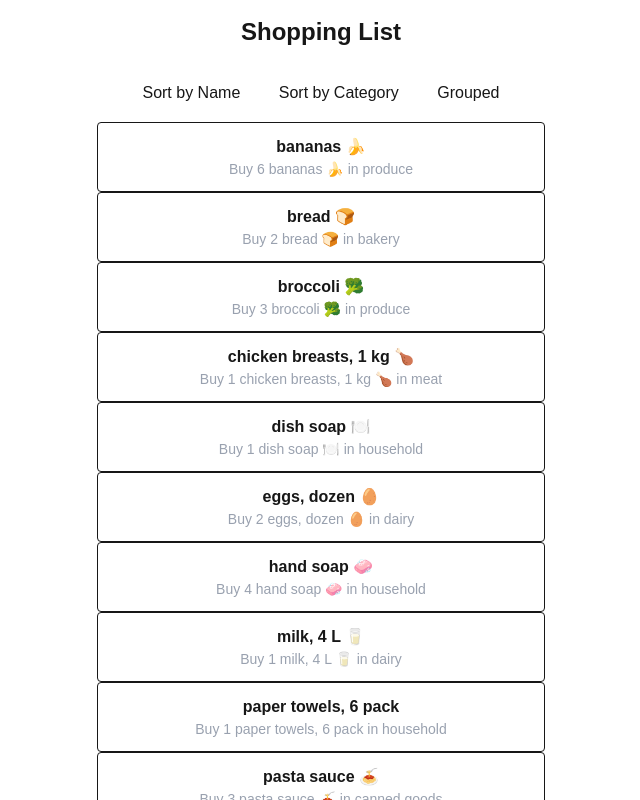
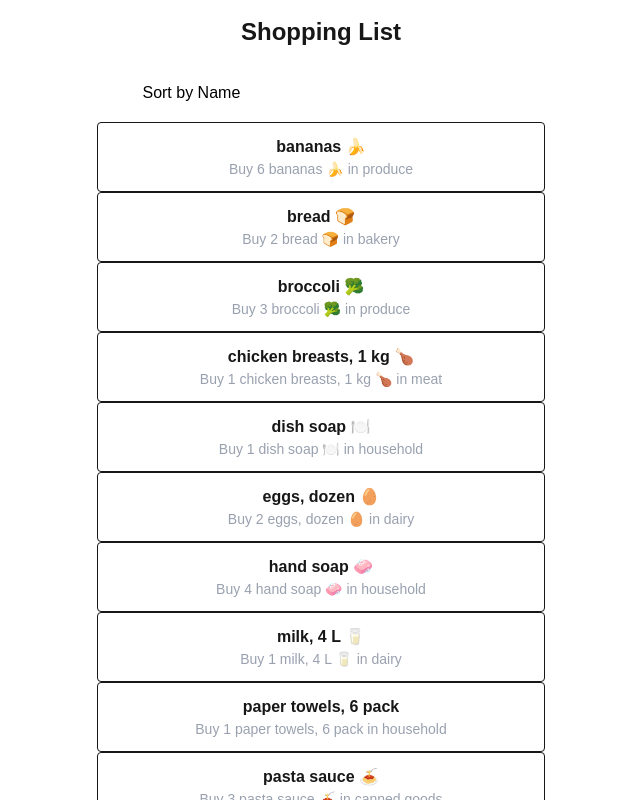
Before and after one commit to swemwave/cprg306-assignments, a Next.js app: page /week-5 in a window 1280 px wide. Shown: the top 800 px of the page, without its empty margins (319-959 px from the left). Built offline with nearby package versions, Linux system fonts and the light colour scheme.

Commit message:
highlighted buttons when active

```diff
--- a/app/week-5/item-list.tsx
+++ b/app/week-5/item-list.tsx
@@ -15,13 +15,37 @@ export default function ItemList() {
   const items = itemsData as ShoppingItem[];
   const [sortBy, setSortBy] = useState("name");
 
-  const buttons = (
-    <div className="space-x-2 py-3">
-      <button className="border border-white px-3 py-1 rounded" onClick={() => setSortBy("name")}>Sort by Name <br /></button>{" "}
-      <button className="border border-white px-3 py-1 rounded"onClick={() => setSortBy("category")}>Sort by Category <br /></button>{" "}
-      <button className="border border-white px-3 py-1 rounded" onClick={() => setSortBy("grouped")}>Grouped <br /></button>
-    </div>
-  );
+const buttons = (
+  <div className="space-x-2 py-3">
+    <button
+      onClick={() => setSortBy("name")}
+      className={`border border-white px-3 py-1 rounded ${
+        sortBy === "name" ? "bg-white text-black" : "bg-transparent text-white"
+      }`}
+    >
+      Sort by Name <br />
+    </button>{" "}
+
+    <button
+      onClick={() => setSortBy("category")}
+      className={`border border-white px-3 py-1 rounded ${
+        sortBy === "category" ? "bg-white text-black" : "bg-transparent text-white"
+      }`}
+    >
+      Sort by Category <br />
+    </button>{" "}
+
+    <button
+      onClick={() => setSortBy("grouped")}
+      className={`border border-white px-3 py-1 rounded ${
+        sortBy === "grouped" ? "bg-white text-black" : "bg-transparent text-white"
+      }`}
+    >
+      Grouped <br />
+    </button>
+  </div>
+);
+
 
   let itemsToShow = [...items];
 
```
